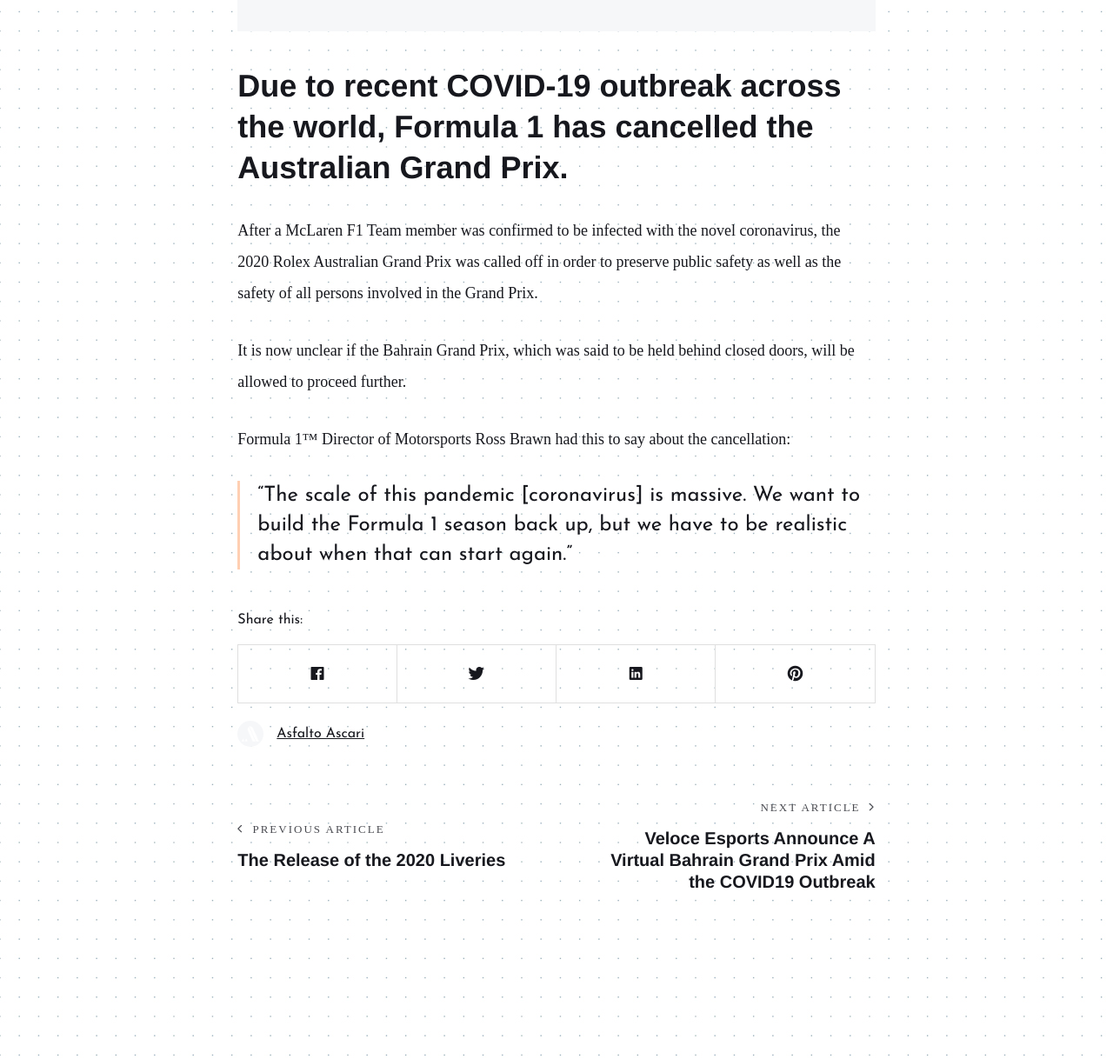
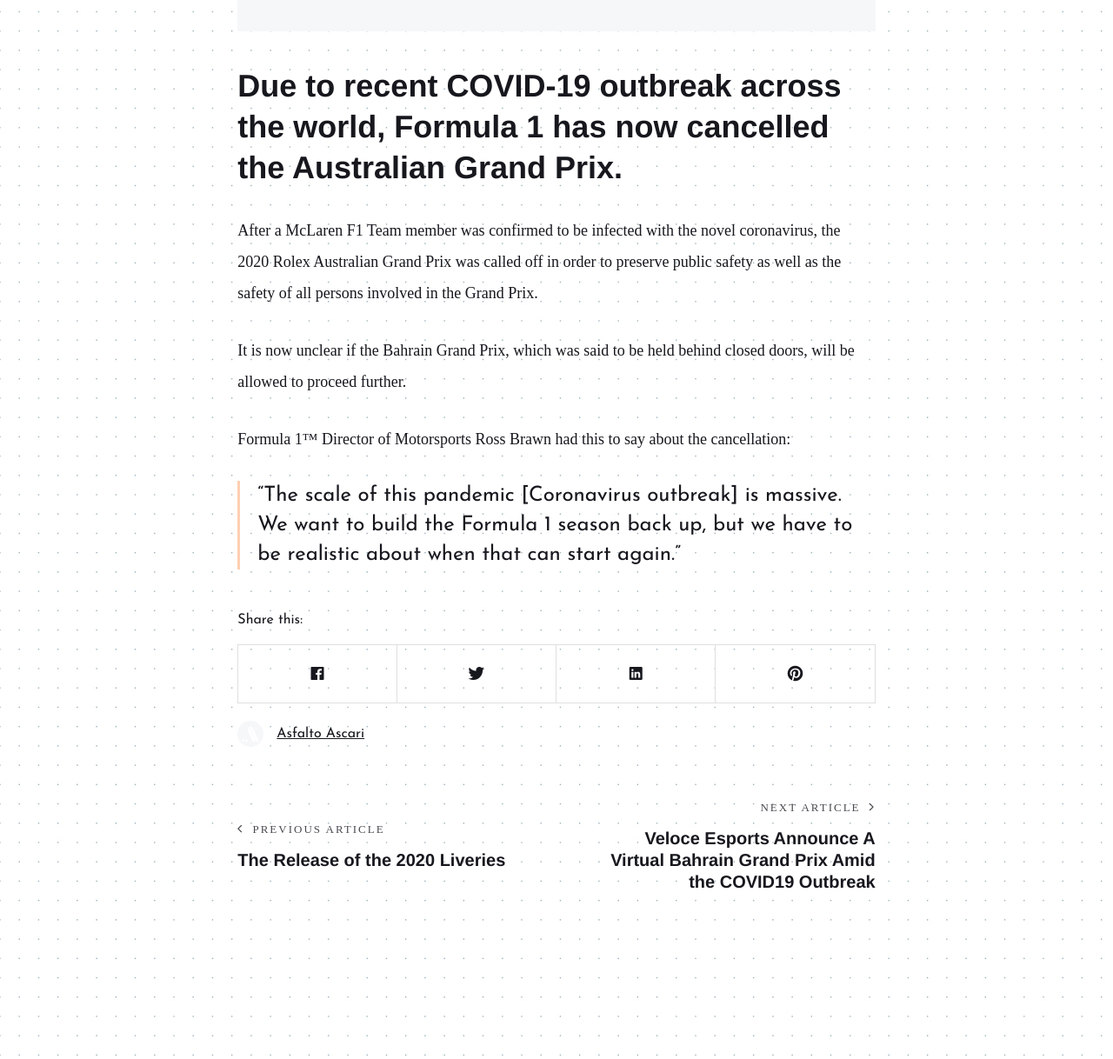
Before and after one commit to Asfalto-Ascari/AsfaltoAscari, a Jekyll site: the page built from _posts/2020-3-21-P012-AustralianGP-cancelled.md, in a window 1280 px wide and 1400 px high, scrolled down 1049 px, cut to the strip 182-1400 px from the top of the window. Shown: the whole strip at 87% size. Built offline with Jekyll 4.4.1, drawn with Linux system fonts in a browser that asks for light colours; nearby versions of some CDN libraries; some web fonts are replaced; comment, search, counter and statistics services are not loaded; some of the changed text lies outside the part shown.

Commit message:
Update 2020-3-21-P012-AustralianGP-cancelled.md

```diff
--- a/_posts/2020-3-21-P012-AustralianGP-cancelled.md
+++ b/_posts/2020-3-21-P012-AustralianGP-cancelled.md
@@ -1,6 +1,6 @@
 ---
 layout: post
-title:  "Formula 1 announces the cancellation of the Australian Grand Prix"
+title:  "Formula 1 Announces the Cancellation of the Australian Grand Prix"
 date:   2020-3-12 18:05:55 +0300
 image:  "/images/f1cancel.jpeg"
 tags:
@@ -9,7 +9,7 @@
 - Coronavirus
 ---
 
-# Due to recent COVID-19 outbreak across the world, Formula 1 has cancelled the Australian Grand Prix.
+# Due to recent COVID-19 outbreak across the world, Formula 1 has now cancelled the Australian Grand Prix.
 
 After a McLaren F1 Team member was confirmed to be infected with the novel coronavirus, the 2020 Rolex Australian Grand Prix was called off in order to preserve public safety as well as the safety of all persons involved in the Grand Prix.
 
@@ -17,4 +17,4 @@
 
 Formula 1™ Director of Motorsports Ross Brawn had this to say about the cancellation:
 
-> "The scale of this pandemic [coronavirus] is massive. We want to build the Formula 1 season back up, but we have to be realistic about when that can start again."
+> "The scale of this pandemic [Coronavirus outbreak] is massive. We want to build the Formula 1 season back up, but we have to be realistic about when that can start again."
```
